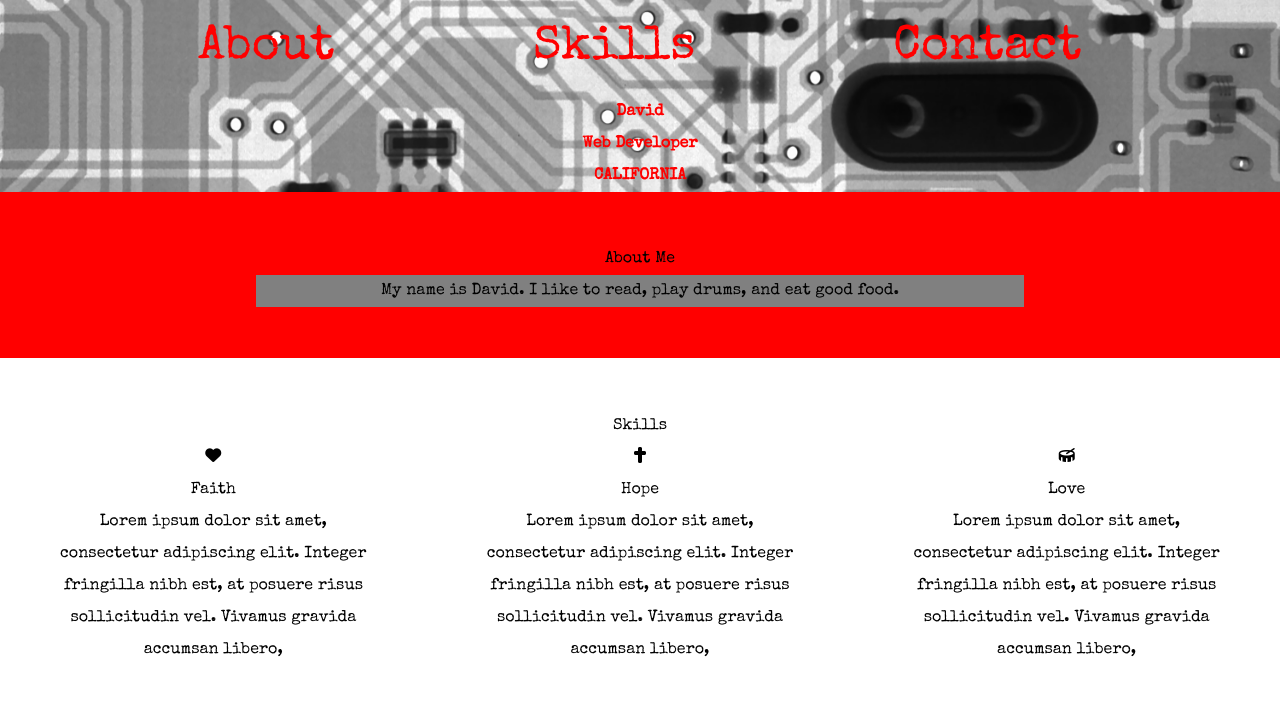
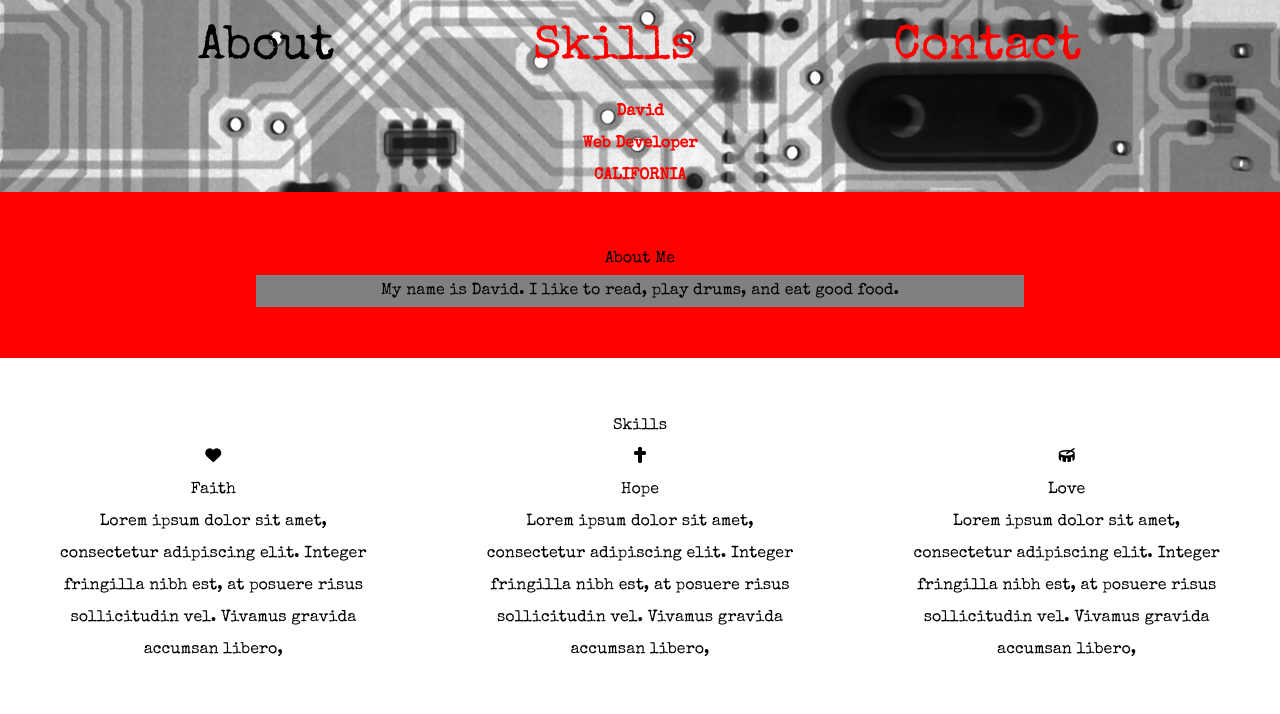
Before and after one commit to David-E-Alvarez/portfolio, a plain HTML site: page index.html in a window 1280 px wide. In both pictures the pointer is over the link "About". Shown: the top 714 px of the page. Drawn offline with nearby package versions, Linux system fonts and the light colour scheme.

Commit message:
added hover effect on links

```diff
--- a/styles.css
+++ b/styles.css
@@ -141,6 +141,10 @@ nav{
 	color: red;
 	font-size: 3em;
 }
+
+.links a:hover{
+	color: black;
+}
 section{
 	padding: 4% 0;
 }
```
